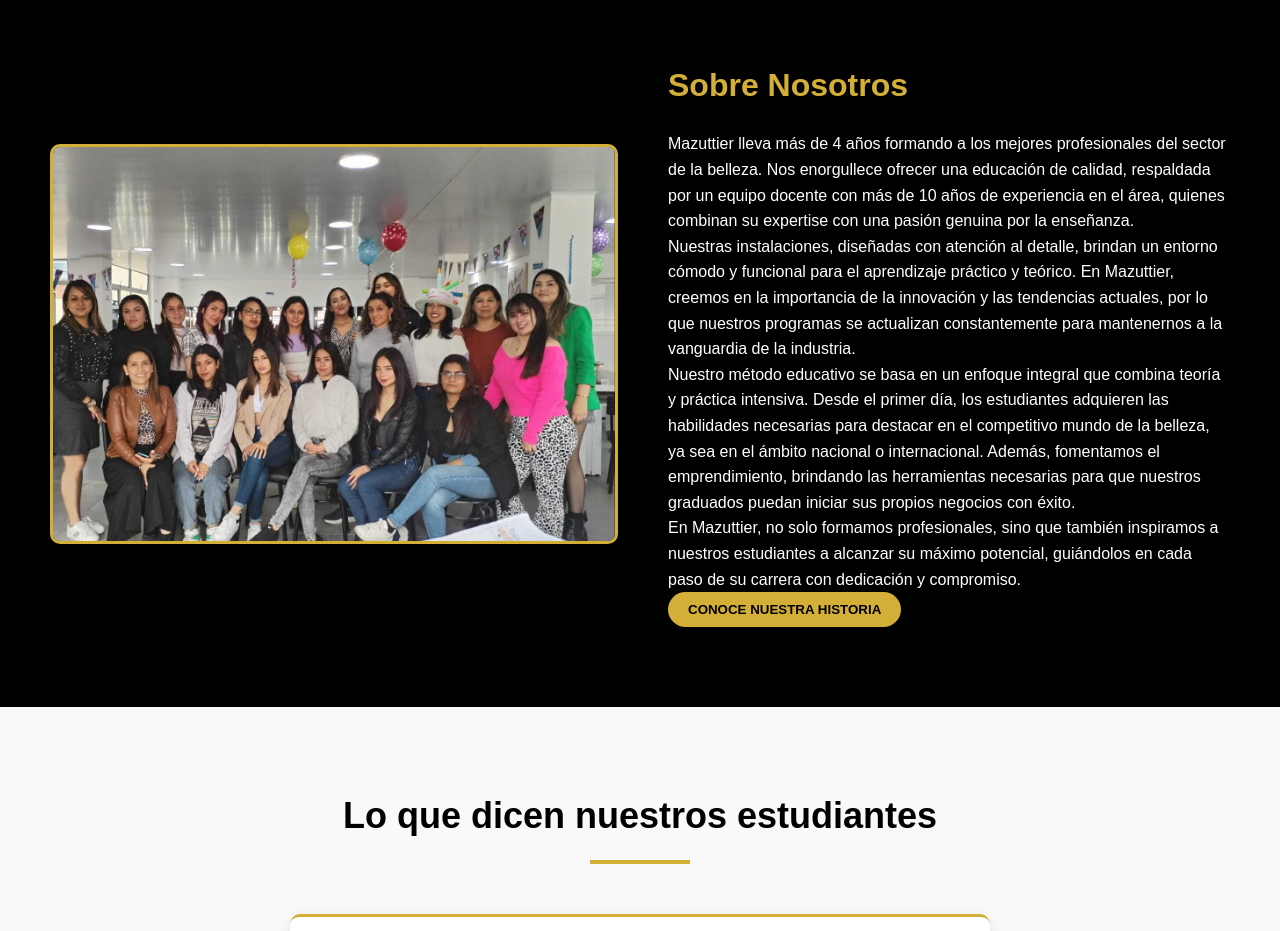
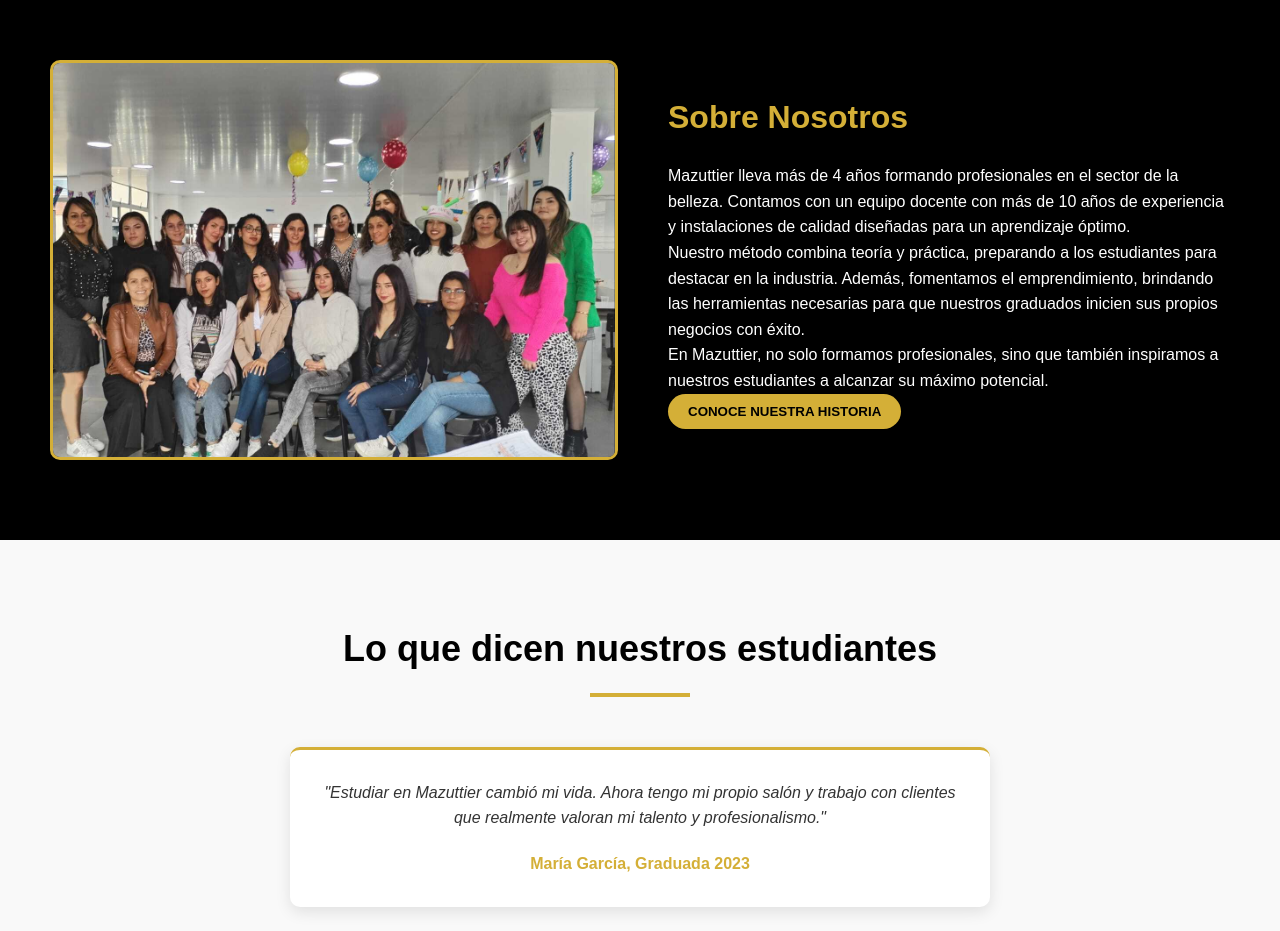
Before and after one commit to Mazuttier/MazuttierWeb, a plain HTML site: page index.html in a window 1280 px wide. Shown: the part 1760-2691 px from the top of the page. Drawn offline with Linux system fonts and the light colour scheme.

Commit message:
Update index.html

```diff
--- a/index.html
+++ b/index.html
@@ -118,10 +118,9 @@
     </div>
     <div class="about-content">
       <h2 class="about-title">Sobre Nosotros</h2>
-          <p>Mazuttier lleva más de 4 años formando a los mejores profesionales del sector de la belleza. Nos enorgullece ofrecer una educación de calidad, respaldada por un equipo docente con más de 10 años de experiencia en el área, quienes combinan su expertise con una pasión genuina por la enseñanza.</p>
-    <p>Nuestras instalaciones, diseñadas con atención al detalle, brindan un entorno cómodo y funcional para el aprendizaje práctico y teórico. En Mazuttier, creemos en la importancia de la innovación y las tendencias actuales, por lo que nuestros programas se actualizan constantemente para mantenernos a la vanguardia de la industria.</p>
-    <p>Nuestro método educativo se basa en un enfoque integral que combina teoría y práctica intensiva. Desde el primer día, los estudiantes adquieren las habilidades necesarias para destacar en el competitivo mundo de la belleza, ya sea en el ámbito nacional o internacional. Además, fomentamos el emprendimiento, brindando las herramientas necesarias para que nuestros graduados puedan iniciar sus propios negocios con éxito.</p>
-    <p>En Mazuttier, no solo formamos profesionales, sino que también inspiramos a nuestros estudiantes a alcanzar su máximo potencial, guiándolos en cada paso de su carrera con dedicación y compromiso.</p>
+    <p>Mazuttier lleva más de 4 años formando profesionales en el sector de la belleza. Contamos con un equipo docente con más de 10 años de experiencia y instalaciones de calidad diseñadas para un aprendizaje óptimo.</p>
+<p>Nuestro método combina teoría y práctica, preparando a los estudiantes para destacar en la industria. Además, fomentamos el emprendimiento, brindando las herramientas necesarias para que nuestros graduados inicien sus propios negocios con éxito.</p>
+<p>En Mazuttier, no solo formamos profesionales, sino que también inspiramos a nuestros estudiantes a alcanzar su máximo potencial.</p>
       <button class="cta-button">CONOCE NUESTRA HISTORIA</button>
     </div>
   </section>
```
